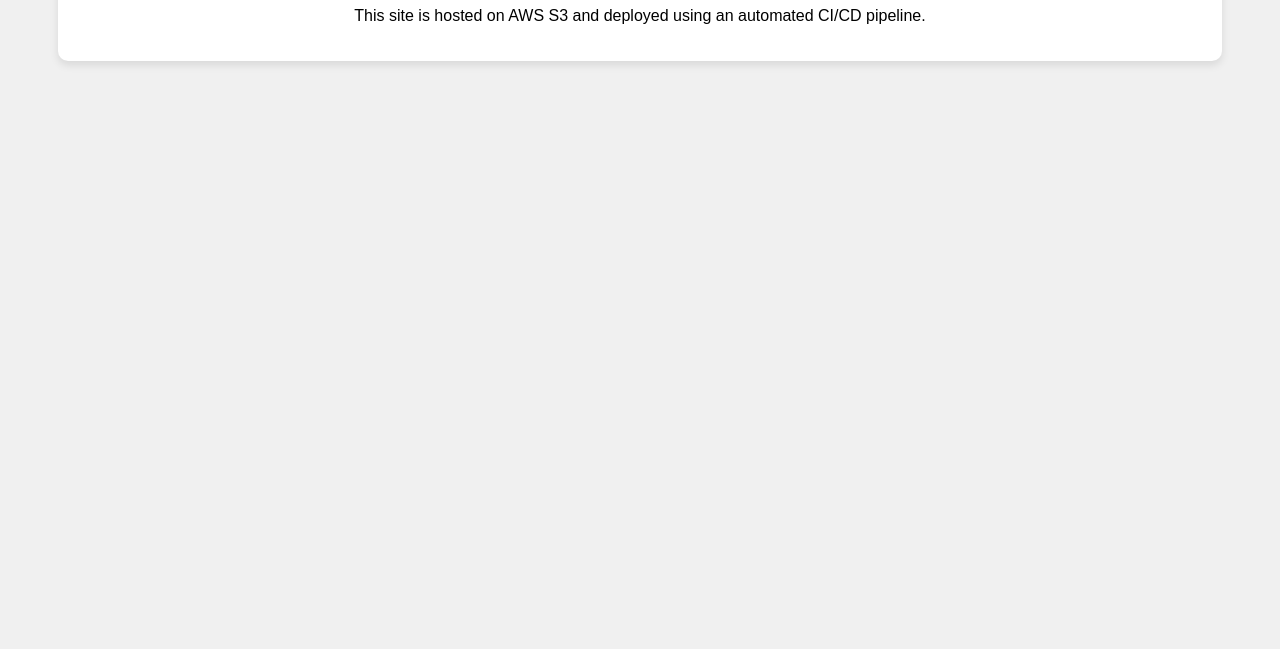
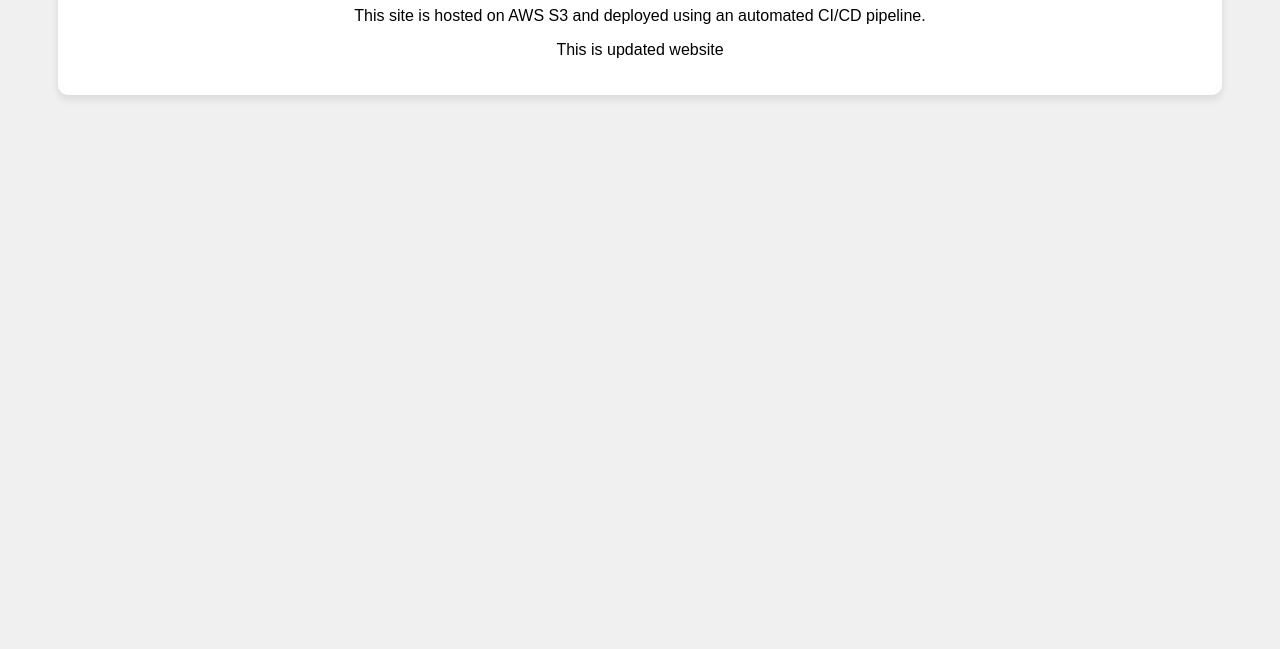
Before and after one commit to Hardik9791/Serverless-CICD, a plain HTML site: page index.html in a window 1280 px wide. Shown: the part 151-800 px from the top of the page. Drawn offline with Linux system fonts and the light colour scheme.

Commit message:
updated index.html file

```diff
--- a/index.html
+++ b/index.html
@@ -10,6 +10,7 @@
     <div class="container">
         <h1>Welcome to My Static Website</h1>
         <p>This site is hosted on AWS S3 and deployed using an automated CI/CD pipeline.</p>
+        <p>This is updated website</p>
     </div>
     <script src="app.js"></script>
 </body>
```
